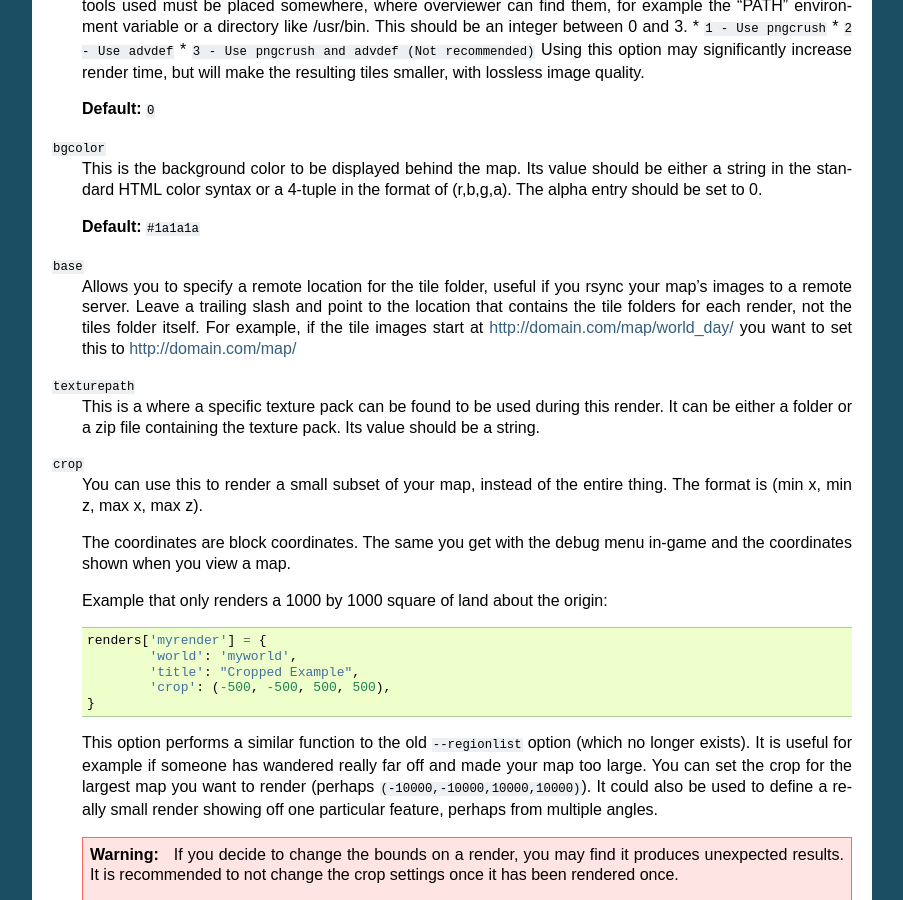
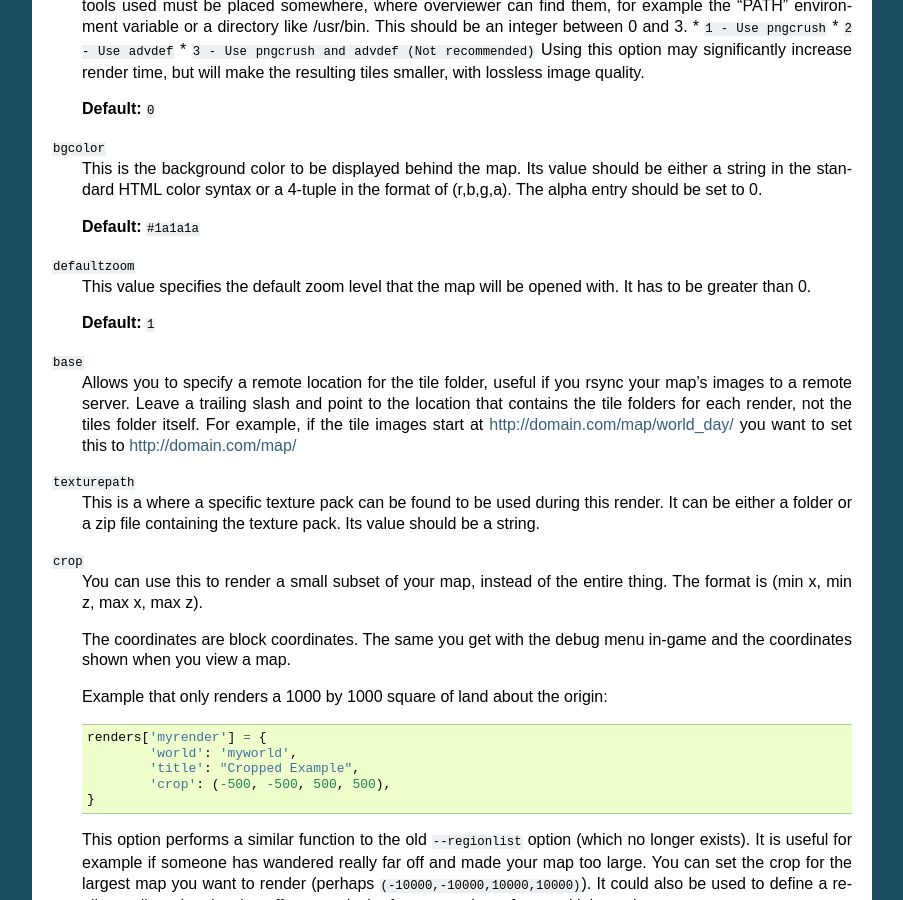
Before and after one commit to overviewer/Minecraft-Overviewer, a Sphinx documentation site: the page built from docs/config.rst, in a window 1280 px wide and 900 px high, scrolled down 6531 px. Shown: the whole window, without its empty margins (198-1101 px from the left). Built offline with Sphinx 7.4.7, drawn with Linux system fonts in a browser that asks for light colours.

Commit message:
Added documentation about defaultzoom

```diff
--- a/docs/config.rst
+++ b/docs/config.rst
@@ -432,6 +432,12 @@ values. The valid configuration keys are listed below.
 
     **Default:** ``#1a1a1a``
 
+``defaultzoom``
+    This value specifies the default zoom level that the map will be opened
+    with. It has to be greater than 0.
+
+    **Default:** ``1``
+
 ``base``
     Allows you to specify a remote location for the tile folder, useful if you
     rsync your map's images to a remote server. Leave a trailing slash and point
```
